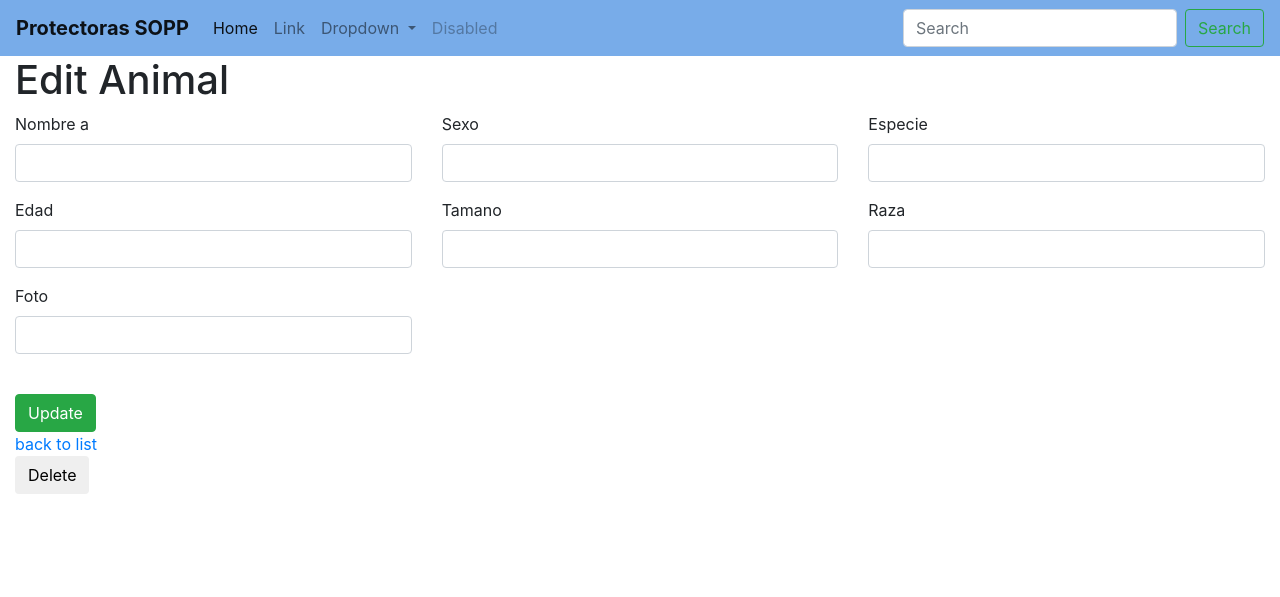
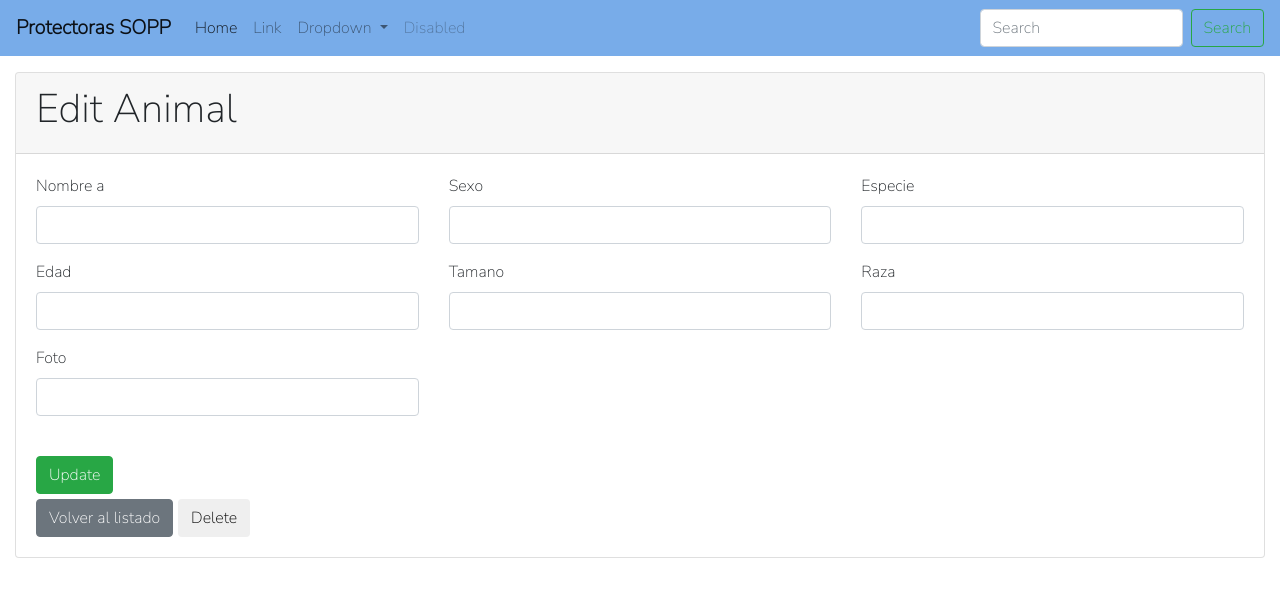
Before and after one commit to MARCOSADRI/ProtectoraAnimales, a PHP site: template ProtectoraSONP1.1/templates/animal/edit.html.twig in a window 1280 px wide. Shown: the top 597 px of the page. Run offline with PHP 8.4, Linux system fonts and the light colour scheme; the template is opened without the code that fills it, so the values that code supplies are empty; form fields are guessed from the names that the template uses; some libraries are stand-ins or nearby versions.

Commit message:
31/05/21

```diff
--- /dev/null
+++ b/ProtectoraSONP1.1/public/css/editar_animal.css
@@ -0,0 +1,10 @@
+body{
+    font-family: 'Nunito Sans', sans-serif;
+}
+#contenedor_botones{
+    display: flex;
+    margin-top: 5px;
+}
+#contenedor_botones a{
+    margin-right: 5px;
+}
--- a/ProtectoraSONP1.1/public/css/nuevo_animal.css
+++ b/ProtectoraSONP1.1/public/css/nuevo_animal.css
@@ -7,6 +7,9 @@ body{
     height: 200px;
     width: 200px;
     background-image: url('../img/insertar_imagen.png');
+    background-position: center;
+    background-repeat: no-repeat;
+    background-size: contain;
     margin-top: 10px;
     margin-left: 13px;
     cursor: pointer;
--- a/ProtectoraSONP1.1/src/Controller/AnimalController.php
+++ b/ProtectoraSONP1.1/src/Controller/AnimalController.php
@@ -117,7 +117,7 @@ class AnimalController extends AbstractController
                 $enfermedad->setFicha($ficha);
                 $em->persist($enfermedad);
                 $em->flush();
-                /* $this->addFlash("success", "La enfermedad ha sido registrada correctamente."); */
+                $this->addFlash("success", "La enfermedad ha sido registrada correctamente.");
             }else{
                 $this->addFlash("warning", "El dato intriducido ya existe en la base de datos.");
             }
@@ -140,6 +140,7 @@ class AnimalController extends AbstractController
             $revision->setFicha($ficha);
             $em->persist($revision);
             $em->flush();
+            $this->addFlash("success", "La revisión ha sido registrada correctamente.");
         }
 
         return $this->render('animal/show.html.twig', [
--- a/ProtectoraSONP1.1/templates/animal/edit.html.twig
+++ b/ProtectoraSONP1.1/templates/animal/edit.html.twig
@@ -1,13 +1,34 @@
 {% extends 'base.html.twig' %}
 
 {% block title %}Edit Animal{% endblock %}
+{% block stylesheets %}
+    {{ parent() }}
+    <link href="{{ asset('css/editar_animal.css') }}" type="text/css" rel="stylesheet"/>
+    <!-- Caveat Regular 400 -->
+    <link rel="preconnect" href="https://fonts.gstatic.com">
+    <link href="https://fonts.googleapis.com/css2?family=Caveat&display=swap" rel="stylesheet">
+    <!-- Nunito Sans -->
+    <link rel="preconnect" href="https://fonts.gstatic.com">
+    <link href="https://fonts.googleapis.com/css2?family=Nunito+Sans:wght@200&display=swap" rel="stylesheet">
+    <link rel="preconnect" href="https://fonts.gstatic.com">
+    <link href="https://fonts.googleapis.com/css2?family=Yanone+Kaffeesatz:wght@500&display=swap" rel="stylesheet">
+{% endblock %}
 
 {% block body %}
-    <h1>Edit Animal</h1>
-
-    {{ include('animal/_form.html.twig', {'button_label': 'Update'}) }}
-
-    <a href="{{ path('animal_index') }}">back to list</a>
-
-    {{ include('animal/_delete_form.html.twig') }}
+    <div class="row mt-3">
+        <div class="col-md-12">
+            <div class="card">
+                <div class="card-header">
+                    <h1>Edit Animal</h1>
+                </div>
+                <div class="card-body">
+                    {{ include('animal/_form.html.twig', {'button_label': 'Update'}) }}
+                    <div id="contenedor_botones">
+                        <a class="btn btn-secondary" href="{{ path('animal_index') }}">Volver al listado</a>
+                        {{ include('animal/_delete_form.html.twig') }}
+                    </div>
+                </div>
+            </div>
+        </div>
+    </div>
 {% endblock %}
--- a/ProtectoraSONP1.1/templates/animal/index.html.twig
+++ b/ProtectoraSONP1.1/templates/animal/index.html.twig
@@ -95,9 +95,9 @@
                                 <th>Tamaño</th>
                                 <th>Sexo</th>
                                 <th>Edad</th>
-                                {% if is_granted('ROLE_ADMIN')  %}
+                                {# {% if is_granted('ROLE_ADMIN')  %}
                                     <th>Adoptador</th>
-                                {% endif %}
+                                {% endif %} #}
                                 <th>Acciones</th>
                             </tr>
                         </thead>
--- a/ProtectoraSONP1.1/templates/animal/show.html.twig
+++ b/ProtectoraSONP1.1/templates/animal/show.html.twig
@@ -26,8 +26,8 @@
                                 <div class="col-md-4">
                                     <h1 id="title">{{ animal.nombreA }}</h1>
                                 </div>
-                                <div class="col-md-4 mt-3">
-
+                                <div class="col-md-4">
+                                    {% include('ficheros_comunes/_mensajes.html.twig') %}
                                 </div>
                                 {% if is_granted('ROLE_ADMIN') %}
                                     <div class="col-md-4 d-flex flex-row-reverse p-3" id="botones_superiores">
```
Also changed, not shown: ProtectoraSONP1.1/templates/protectora/registro.html.twig (+13 -2 lines), ProtectoraSONP1.1/public/js/registro.js (added).
